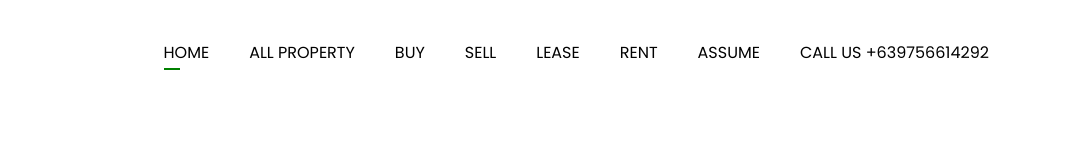
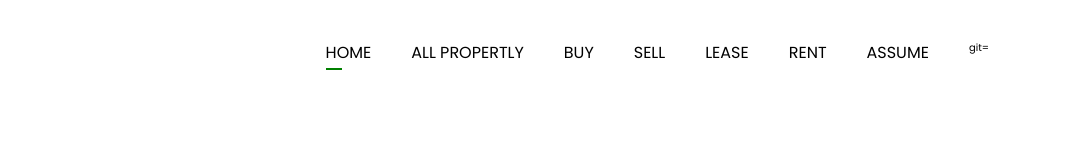
Before and after one commit to lendon08/claireato.github.io, a plain HTML site: page index.html in a window 1280 px wide. Shown: the full height of the page, 211-1280 px from the left. Drawn offline with Linux system fonts and the light colour scheme; files whose address does not match are found by name.

Commit message:
im soo noob

```diff
--- a/index.html
+++ b/index.html
@@ -7,8 +7,6 @@
     <title>Saint Claire Real Estate Executive</title>
     <link rel="preconnect" href="https://fonts.googleapis.com" />
     <link rel="preconnect" href="https://fonts.gstatic.com" crossorigin />
-    <link rel="icon" type="image/x-icon" href="icons/something.ico" />
-
     <link
       href="https://fonts.googleapis.com/css2?family=Poppins:wght@200;400;700&display=swap"
       rel="stylesheet"
@@ -22,14 +20,14 @@
         <a href="#">Saint Claire Logo</a>
         <nav>
           <ul>
-            <li><a href="#" class="nan-link active">Home</a></li>
-            <li><a href="#" class="nav-link">All Property</a></li>
-            <li><a href="#" class="nav-link">Buy</a></li>
-            <li><a href="#" class="nav-link">Sell</a></li>
-            <li><a href="#" class="nav-link">Lease</a></li>
-            <li><a href="#" class="nav-link">Rent</a></li>
-            <li><a href="#" class="nav-link">Assume</a></li>
-            <li><a href="#" class="">Call us +639756614292</a></li>
+            <li><a href="#" class="active">Home</a></li>
+            <li><a href="#">All Propertly</a></li>
+            <li><a href="#">Buy</a></li>
+            <li><a href="#">Sell</a></li>
+            <li><a href="#">Lease</a></li>
+            <li><a href="#">Rent</a></li>
+            <li><a href="#">Assume</a></li>
+            git=
           </ul>
         </nav>
       </header>
```
